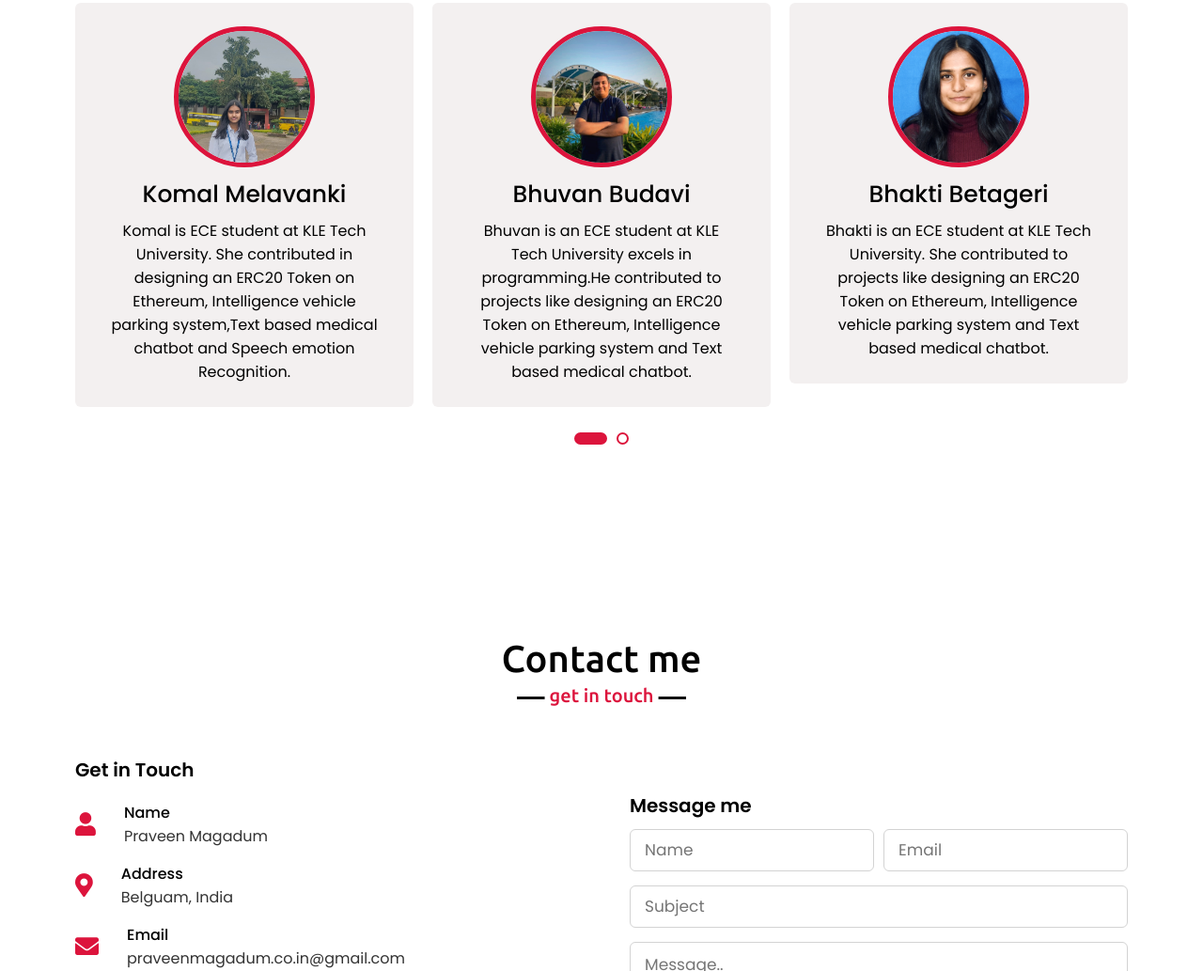
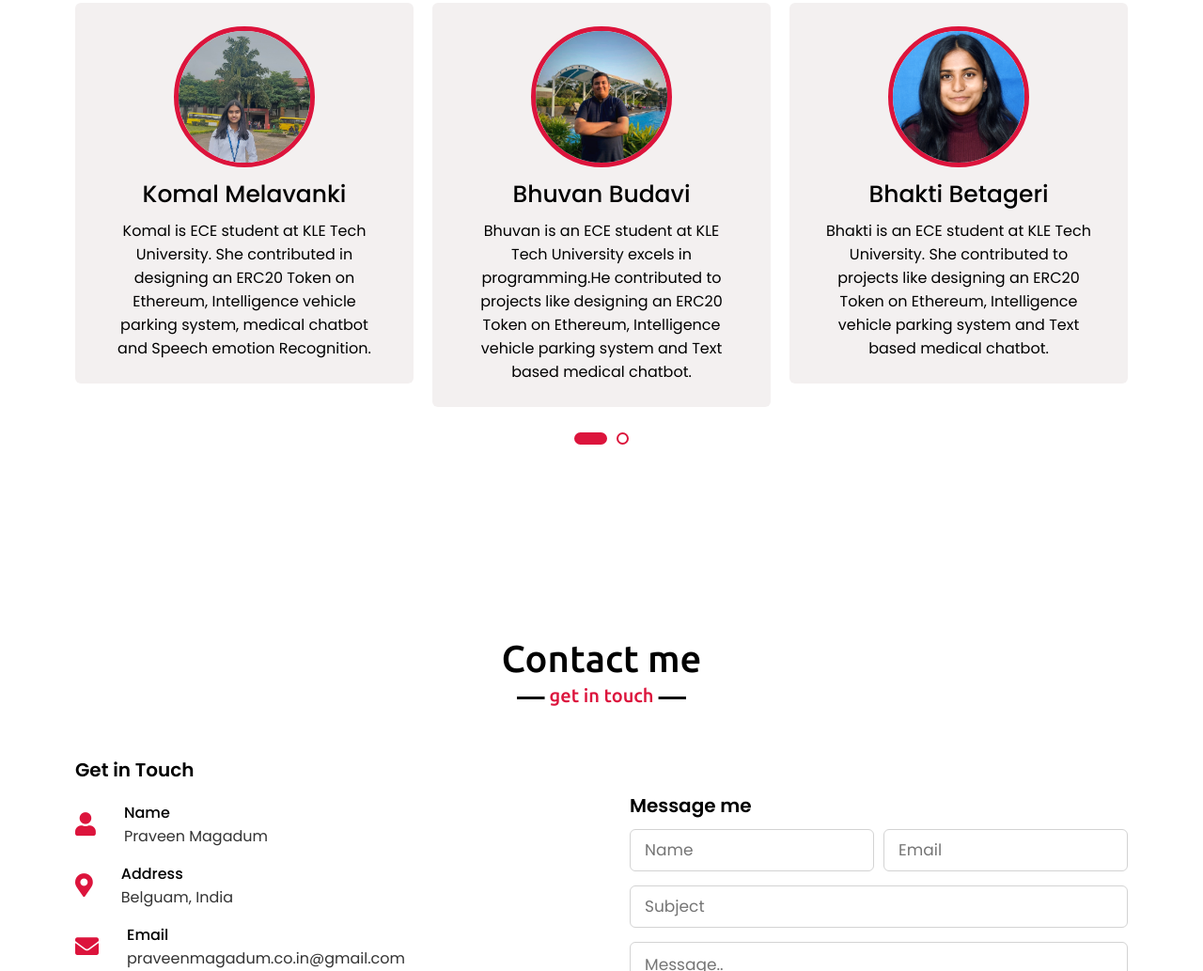
Before and after one commit to PraveenMagadum/portfolio, a plain HTML site: page index.html in a window 1280 px wide. Shown: the part 7463-8496 px from the top of the page at 94% size. Drawn offline with nearby package versions, Linux system fonts and the light colour scheme.

Commit message:
Update index.html

```diff
--- a/index.html
+++ b/index.html
@@ -461,7 +461,7 @@
                     <div class="box">
                         <img src="images/koms.jpeg" alt="">
                         <div class="text">Komal Melavanki</div>
-                        <p>Komal is ECE student at KLE Tech University. She contributed in designing an ERC20 Token on Ethereum, Intelligence vehicle parking system,Text based medical chatbot and Speech emotion Recognition.
+                        <p>Komal is ECE student at KLE Tech University. She contributed in designing an ERC20 Token on Ethereum, Intelligence vehicle parking system, medical chatbot and Speech emotion Recognition.
                         </p>
                     </div>
                 </div>
```
